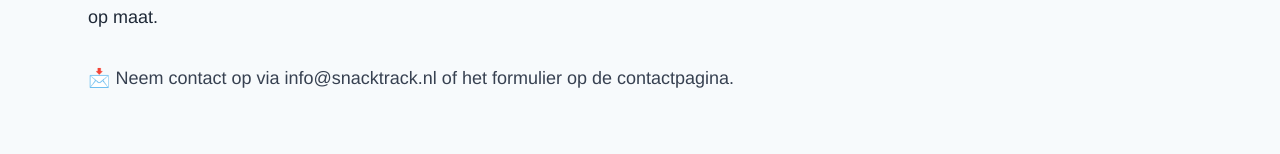
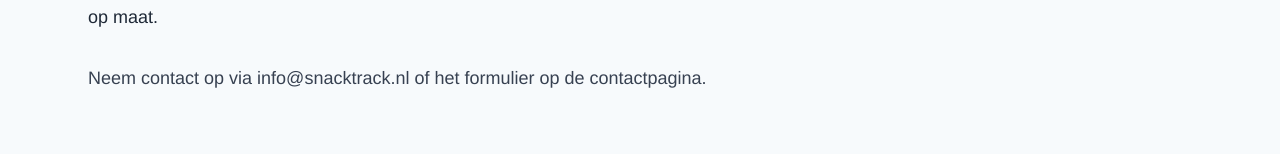
Before and after one commit to snacktracknl/snacktrack-website, a Next.js app: page /locaties in a window 1280 px wide. Shown: the part 524-678 px from the top of the page. Built offline with nearby package versions, Linux system fonts and the light colour scheme.

Commit message:
Update locaties.tsx

```diff
--- a/pages/locaties.tsx
+++ b/pages/locaties.tsx
@@ -25,7 +25,7 @@ export default function Locaties() {
         </p>
 
         <p className="mt-8 text-lg leading-relaxed text-gray-700">
-          📩 Neem contact op via info@snacktrack.nl of het formulier op de contactpagina.
+          Neem contact op via info@snacktrack.nl of het formulier op de contactpagina.
         </p>
       </main>
       <Footer />
```
